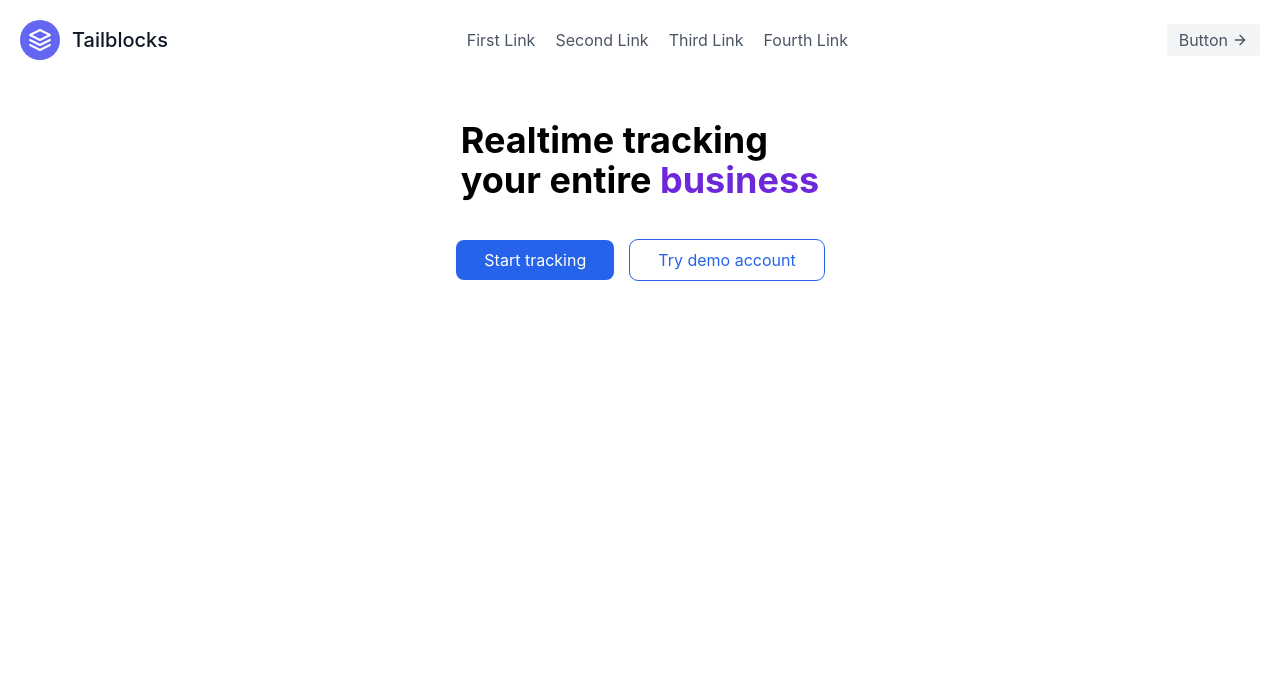
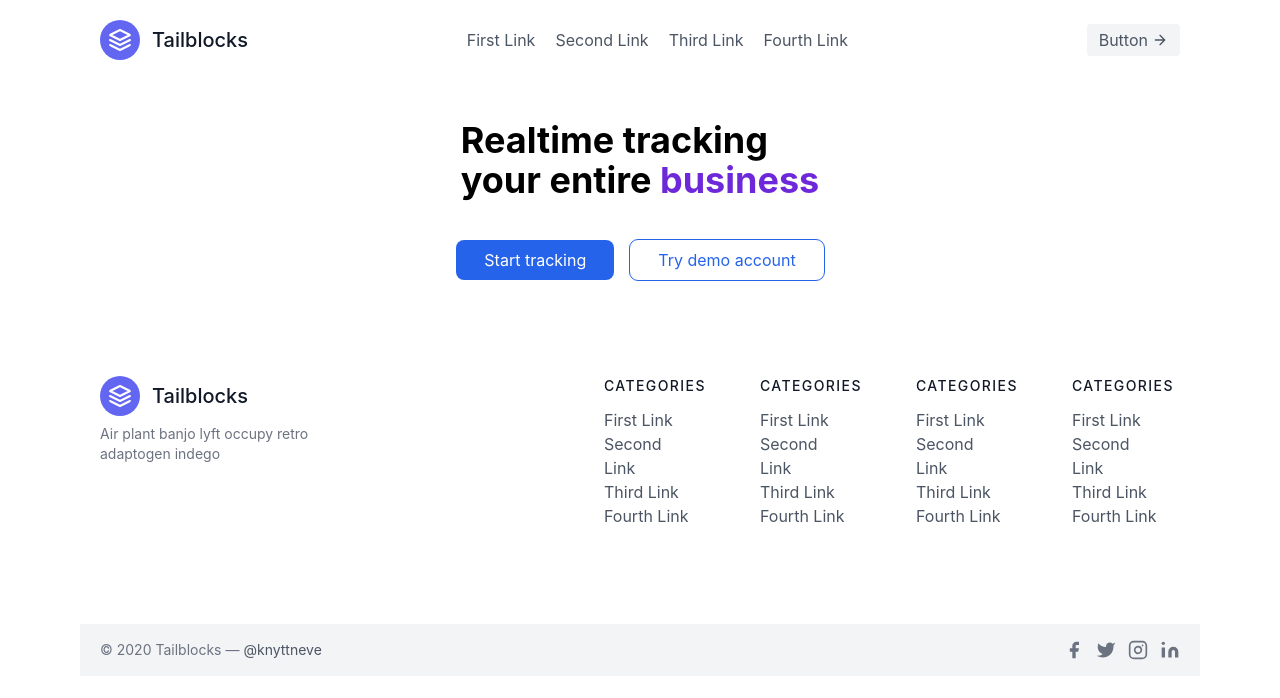
Before and after one commit to Sumitsinh1726/React_portfolio_Project, a React (Create React App) app in the folder krp/: page / in a window 1280 px wide. Shown: the top 698 px of the page. Built offline with nearby package versions, Linux system fonts and the light colour scheme.

Commit message:
Dharmik
Changes for container

```diff
--- a/krp/src/App.js
+++ b/krp/src/App.js
@@ -1,4 +1,5 @@
 import './App.css';
+import Footer from './component/Footer';
 import Home from './component/Home';
 import Navbar from './component/Navbar';
 
@@ -8,6 +9,7 @@ function App() {
     <div className="App">
       <Navbar />
       <Home />
+      <Footer/>
     </div>
   );
 }
--- a/krp/src/component/Footer.jsx
+++ b/krp/src/component/Footer.jsx
@@ -3,7 +3,7 @@ import React from "react";
 const Footer = () => {
   return (
     <>
-      <footer class="text-gray-600 body-font">
+      <footer class="text-gray-600 body-font md:mx-container">
         <div class="container px-5 py-24 mx-auto flex md:items-center lg:items-start md:flex-row md:flex-nowrap flex-wrap flex-col">
           <div class="w-64 flex-shrink-0 md:mx-0 mx-auto text-center md:text-left">
             <a class="flex title-font font-medium items-center md:justify-start justify-center text-gray-900">
--- a/krp/src/component/Navbar.jsx
+++ b/krp/src/component/Navbar.jsx
@@ -3,7 +3,7 @@ import React from "react";
 const Navbar = () => {
   return (
     <>
-      <header className="text-gray-600 body-font">
+      <header className="text-gray-600 body-font md:mx-container">
         <div className="container mx-auto flex flex-wrap p-5 flex-col md:flex-row items-center">
           <a className="flex title-font font-medium items-center text-gray-900 mb-4 md:mb-0">
             <svg
```
